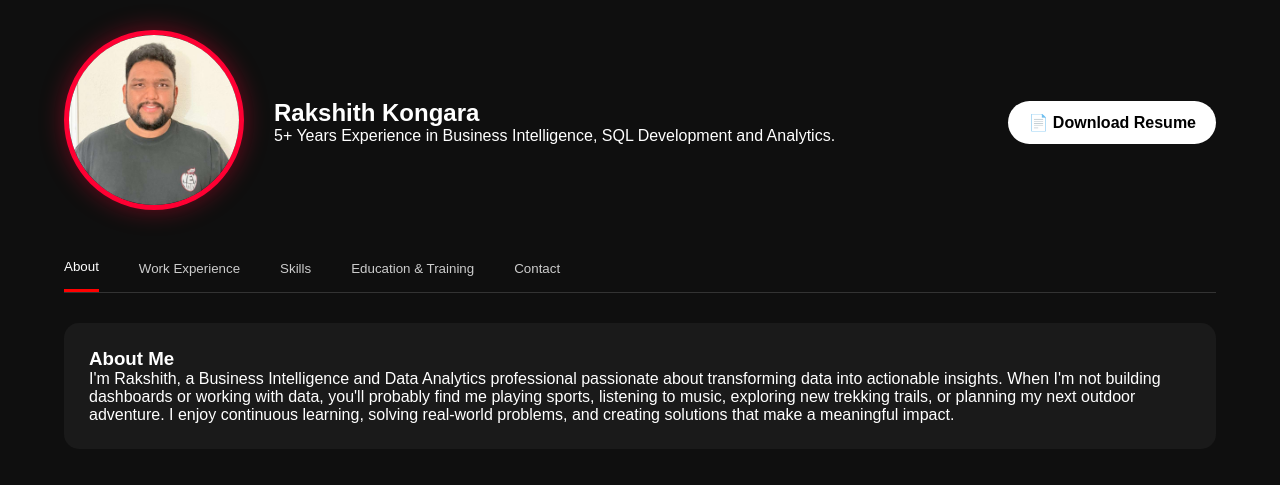
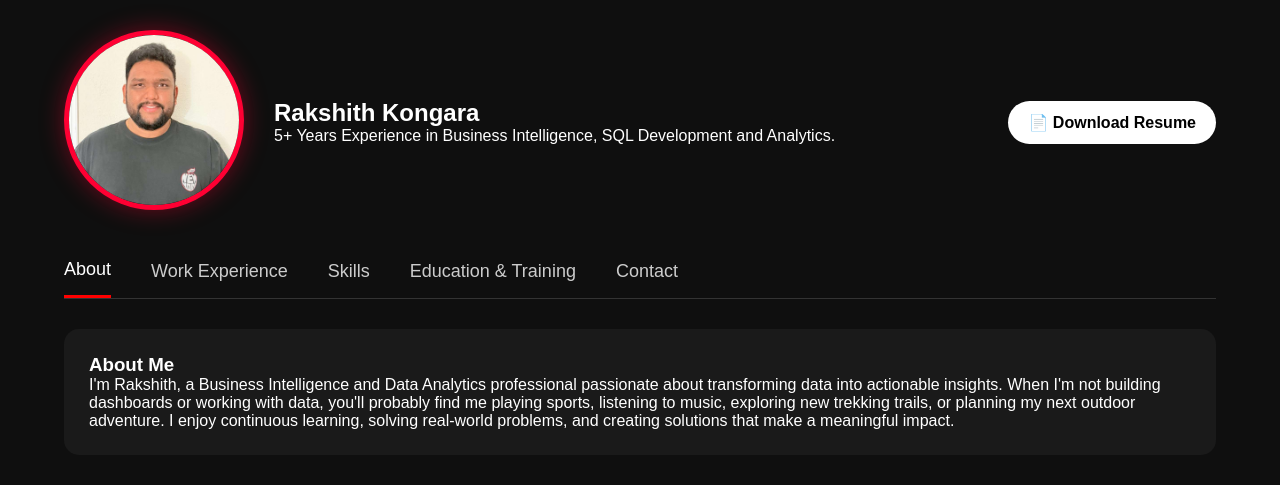
Before and after one commit to rakshithkongara03-maker/portfolio, a Flask app: page / in a window 1280 px wide. Shown: the part 350-835 px from the top of the page. Before the commit the page ends 773 px from the top, so only its background shows below. Run offline with Flask 3, Linux system fonts and the light colour scheme.

Commit message:
font size increase

```diff
--- a/static/style.css
+++ b/static/style.css
@@ -98,6 +98,7 @@ body{
     border:none;
 
     color:#ccc;
+    font-size:18px;
 
     padding:15px 0;
 
```
